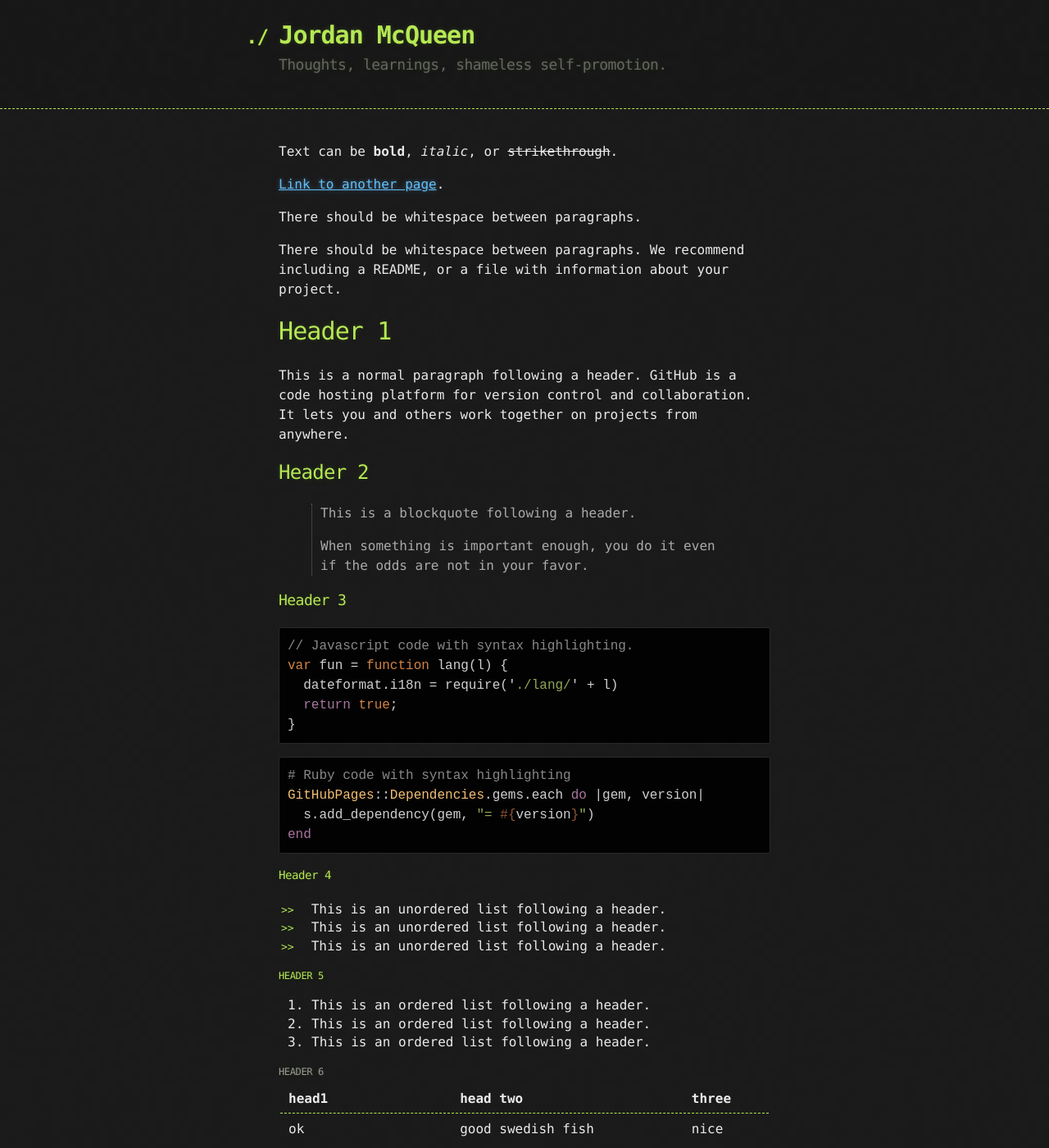
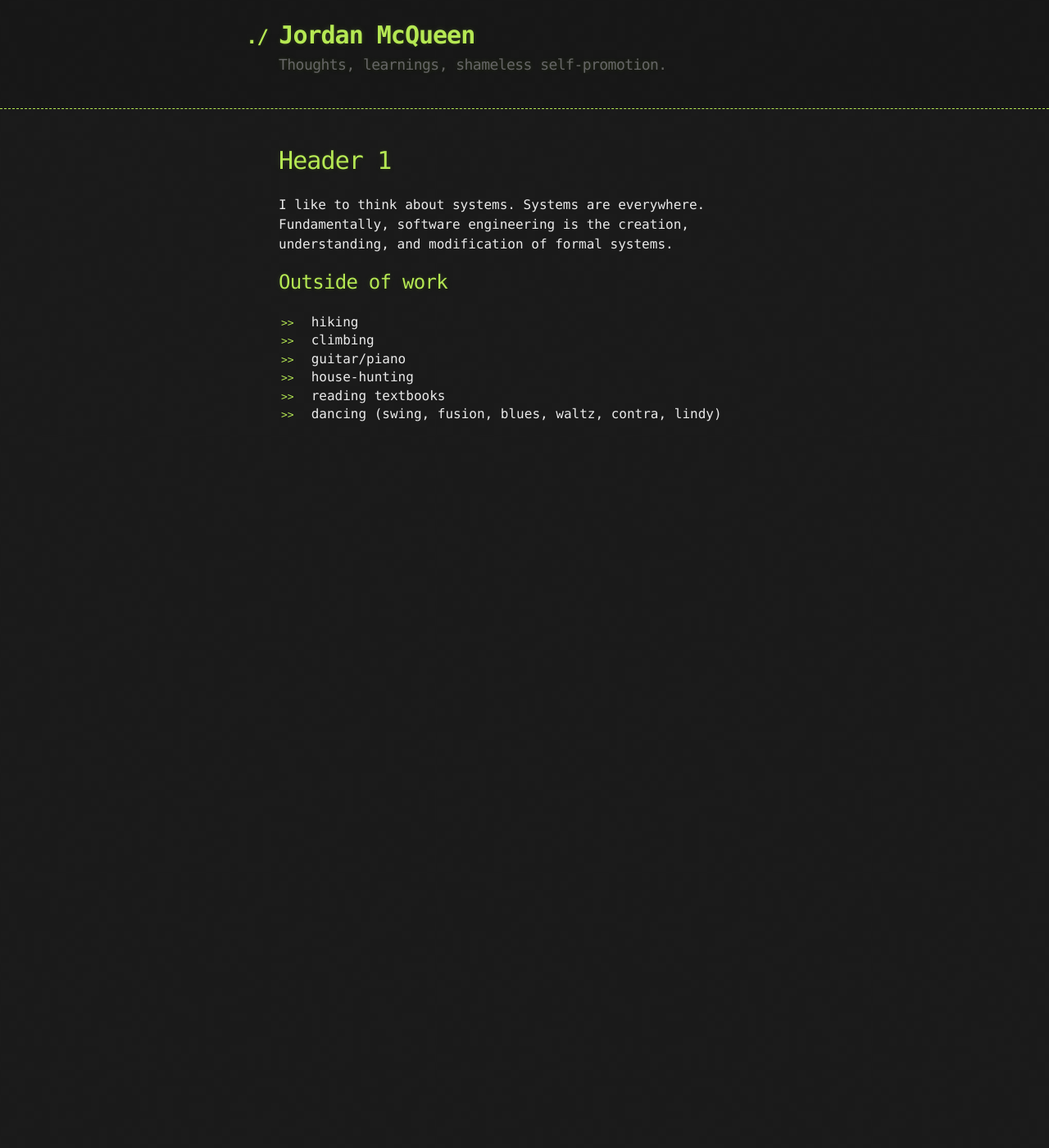
Before and after one commit to mcqueenjordan/mcqueenjordan.github.io, a Jekyll site: the page built from index.md, in a window 1280 px wide and 1400 px high. Shown: the whole window at 82% size. Built offline with Jekyll 4.4.1, drawn with Linux system fonts in a browser that asks for light colours; our own code applies the rules of GitHub Pages for plain Markdown files; some of the changed text lies outside the part shown.

Commit message:
remove default crap, add personal stuff

````diff
--- a/index.md
+++ b/index.md
@@ -2,122 +2,15 @@
 layout: default
 ---
 
-Text can be **bold**, _italic_, or ~~strikethrough~~.
-
-[Link to another page](another-page).
-
-There should be whitespace between paragraphs.
-
-There should be whitespace between paragraphs. We recommend including a README, or a file with information about your project.
-
 # [](#header-1)Header 1
 
-This is a normal paragraph following a header. GitHub is a code hosting platform for version control and collaboration. It lets you and others work together on projects from anywhere.
+I like to think about systems. Systems are everywhere. Fundamentally, software engineering is the creation, understanding, and modification of formal systems.
 
-## [](#header-2)Header 2
+## Outside of work
 
-> This is a blockquote following a header.
->
-> When something is important enough, you do it even if the odds are not in your favor.
-
-### [](#header-3)Header 3
-
-```js
-// Javascript code with syntax highlighting.
-var fun = function lang(l) {
-  dateformat.i18n = require('./lang/' + l)
-  return true;
-}
-```
-
-```ruby
-# Ruby code with syntax highlighting
-GitHubPages::Dependencies.gems.each do |gem, version|
-  s.add_dependency(gem, "= #{version}")
-end
-```
-
-#### [](#header-4)Header 4
-
-*   This is an unordered list following a header.
-*   This is an unordered list following a header.
-*   This is an unordered list following a header.
-
-##### [](#header-5)Header 5
-
-1.  This is an ordered list following a header.
-2.  This is an ordered list following a header.
-3.  This is an ordered list following a header.
-
-###### [](#header-6)Header 6
-
-| head1        | head two          | three |
-|:-------------|:------------------|:------|
-| ok           | good swedish fish | nice  |
-| out of stock | good and plenty   | nice  |
-| ok           | good `oreos`      | hmm   |
-| ok           | good `zoute` drop | yumm  |
-
-### There's a horizontal rule below this.
-
-* * *
-
-### Here is an unordered list:
-
-*   Item foo
-*   Item bar
-*   Item baz
-*   Item zip
-
-### And an ordered list:
-
-1.  Item one
-1.  Item two
-1.  Item three
-1.  Item four
-
-### And a nested list:
-
-- level 1 item
-  - level 2 item
-  - level 2 item
-    - level 3 item
-    - level 3 item
-- level 1 item
-  - level 2 item
-  - level 2 item
-  - level 2 item
-- level 1 item
-  - level 2 item
-  - level 2 item
-- level 1 item
-
-### Small image
-
-![](https://assets-cdn.github.com/images/icons/emoji/octocat.png)
-
-### Large image
-
-![](https://guides.github.com/activities/hello-world/branching.png)
-
-
-### Definition lists can be used with HTML syntax.
-
-<dl>
-<dt>Name</dt>
-<dd>Godzilla</dd>
-<dt>Born</dt>
-<dd>1952</dd>
-<dt>Birthplace</dt>
-<dd>Japan</dd>
-<dt>Color</dt>
-<dd>Green</dd>
-</dl>
-
-```
-Long, single-line code blocks should not wrap. They should horizontally scroll if they are too long. This line should be long enough to demonstrate this.
-```
-
-```
-The final element.
-```
+- hiking
+- climbing
+- guitar/piano
+- house-hunting
+- reading textbooks
+- dancing (swing, fusion, blues, waltz, contra, lindy)
````
